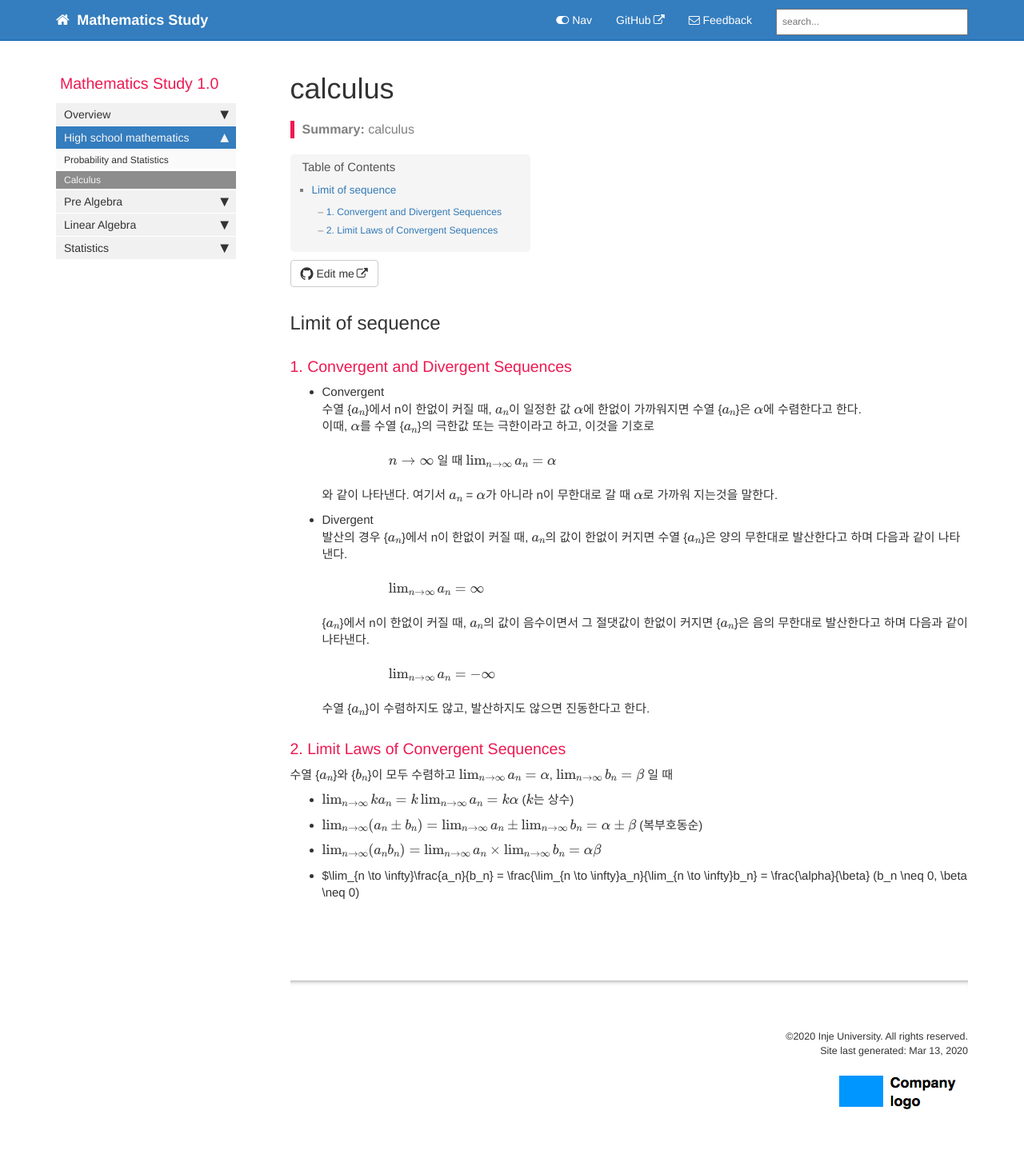
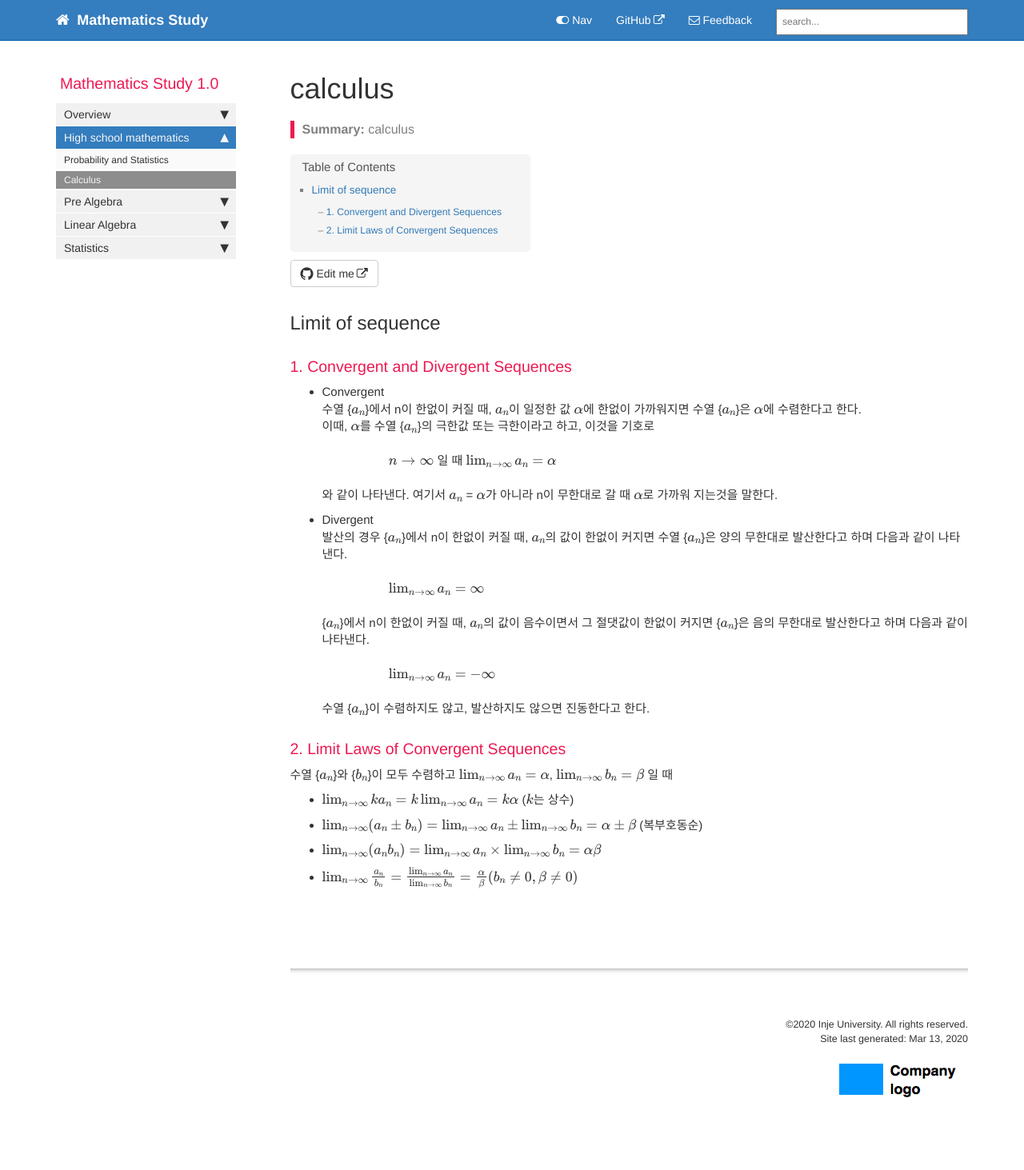
Before and after one commit to jongeunShin95/mathematics-study, a Jekyll site: the page built from pages/mydoc/mydoc_calculus.md, in a window 1280 px wide. Shown: the whole page at 80% size. Built offline with Jekyll 4.4.1, drawn with Linux system fonts in a browser that asks for light colours; formulas are drawn with MathJax 3; comment, search, counter and statistics services are not loaded.

```diff
--- a/pages/mydoc/mydoc_calculus.md
+++ b/pages/mydoc/mydoc_calculus.md
@@ -37,4 +37,4 @@ use_math: true
 * $\lim_{n \to \infty}ka_n = k\lim_{n \to \infty}a_n = k\alpha$ ($k$는 상수)
 * $\lim_{n \to \infty}(a_n \pm b_n) = \lim_{n \to \infty}a_n \pm \lim_{n \to \infty}b_n = \alpha \pm \beta$ (복부호동순)
 * $\lim_{n \to \infty}(a_n b_n) = \lim_{n \to \infty}a_n \times \lim_{n \to \infty}b_n = \alpha\beta$
-* $\lim_{n \to \infty}\frac{a_n}{b_n} = \frac{\lim_{n \to \infty}a_n}{\lim_{n \to \infty}b_n} = \frac{\alpha}{\beta} (b_n \neq 0, \beta \neq 0)
+* $\lim_{n \to \infty}\frac{a_n}{b_n} = \frac{\lim_{n \to \infty}a_n}{\lim_{n \to \infty}b_n} = \frac{\alpha}{\beta} (b_n \neq 0, \beta \neq 0)$
```
